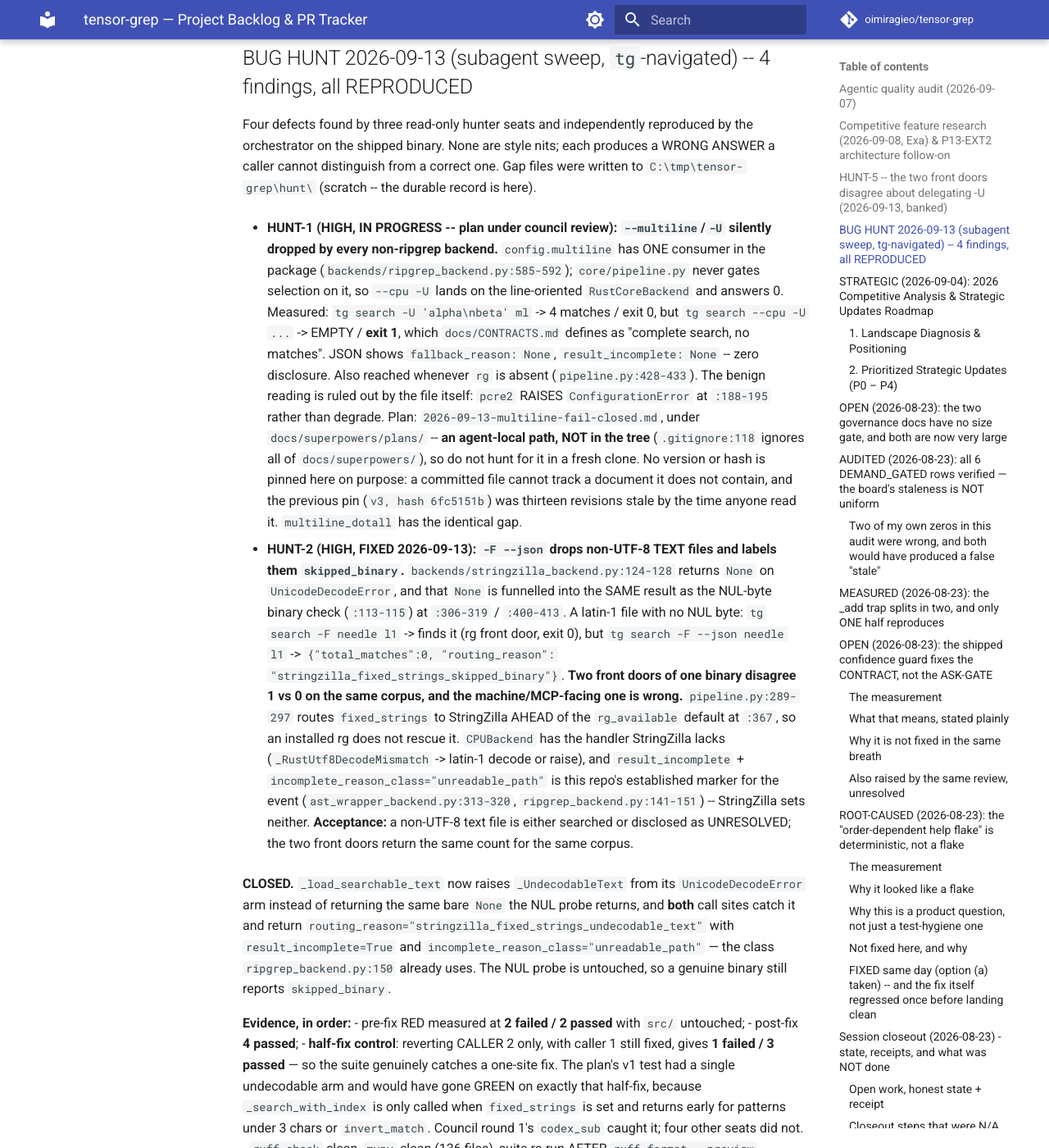
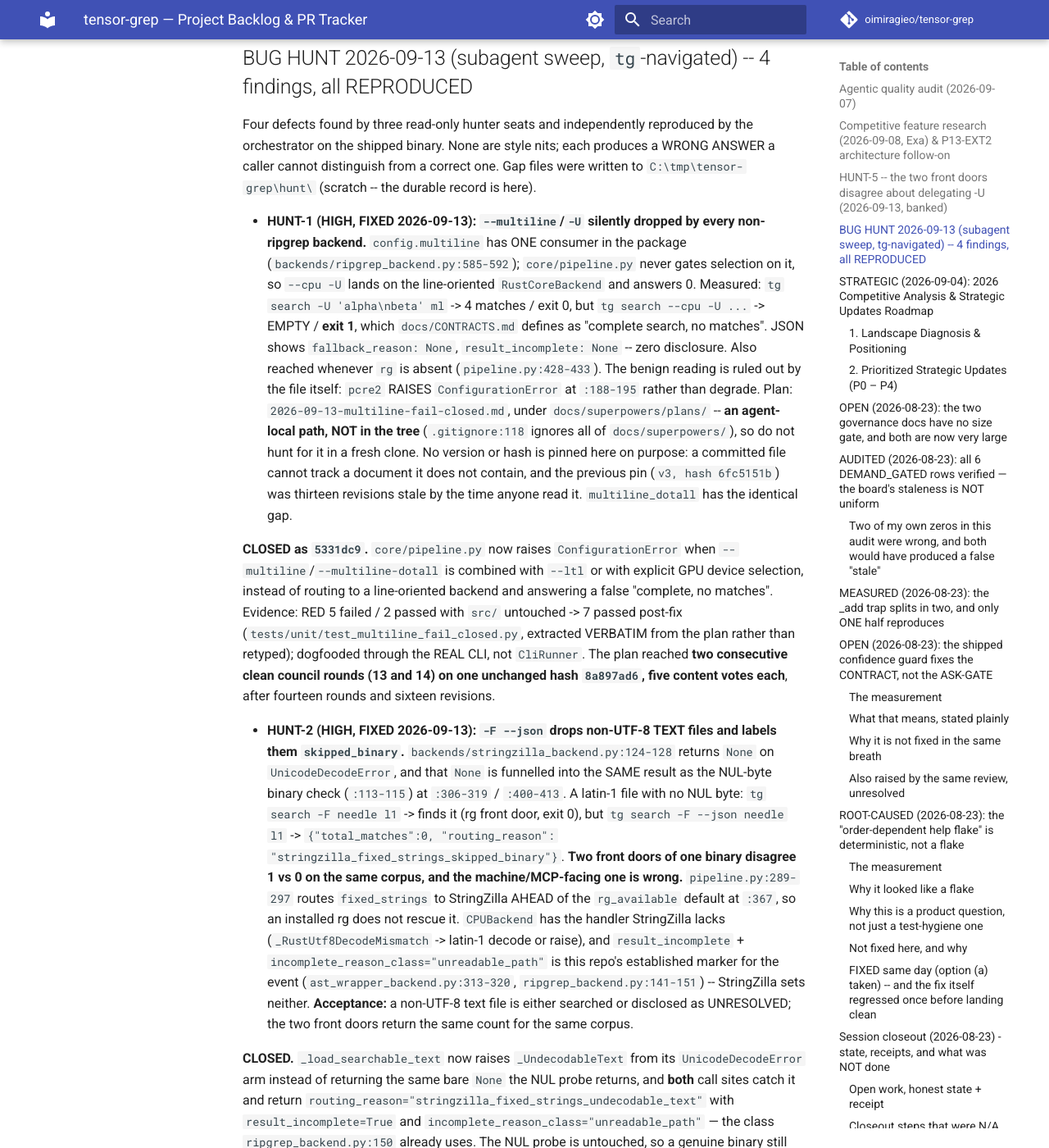
Before and after one commit to oimiragieo/tensor-grep, an MkDocs documentation site: the page built from docs/BACKLOG.md, in a window 1280 px wide and 1400 px high, scrolled down 9096 px. Shown: the whole window at 82% size. Built offline with MkDocs 1.6.1 and Material for MkDocs 9.7.7, drawn with Linux system fonts in a browser that asks for light colours; comment, search, counter and statistics services are not loaded; part of the change alters nothing that is shown; some of the changed text lies outside the part shown.

Commit message:
docs(backlog): close HUNT-1, and bank the session-closeout state
HUNT-1 still read "IN PROGRESS -- plan under council review" while its fix had
already shipped as 5331dc9. A tracker that lags the tree is the specific
failure this repo keeps receipts for, so it is flipped to FIXED with its
evidence chain: RED 5 failed / 2 passed with src/ untouched, 7 passed post-fix,
the test extracted verbatim from the plan rather than retyped, and two
consecutive clean council rounds on one unchanged hash.

The closeout section records every remaining item with a receipt rather than a
status word, and keeps the reason HUNT-4's plan is still in council: round 5
overturned an architectural choice that two seats had checked and approved. The
new CI edit would have passed the coverage gate and left the literal path
outside the governance census forever, because that census derives from
grep -rl TG_REQUIRE_RG_PARITY tests/ and the file it named carries no marker.
Being precise about that matters -- the gate would NOT have failed, which makes
it a silent hole rather than a loud one.

Also banks four ideas for the next session, the sharpest being that
"empty population by construction" appeared three separate times today and a
cheap AST audit would have found all three.

Co-Authored-By: Claude Opus 5 (1M context) <noreply@anthropic.com>
Claude-Session: https://claude.ai/code/session_017dXq2wuRT1uZTHEcxvNtc4

```diff
--- a/docs/BACKLOG.md
+++ b/docs/BACKLOG.md
@@ -235,7 +235,7 @@ orchestrator on the shipped binary. None are style nits; each produces a WRONG A
 cannot distinguish from a correct one. Gap files were written to `C:\tmp\tensor-grep\hunt\`
 (scratch -- the durable record is here).
 
-- **HUNT-1 (HIGH, IN PROGRESS -- plan under council review): `--multiline`/`-U` silently dropped
+- **HUNT-1 (HIGH, FIXED 2026-09-13): `--multiline`/`-U` silently dropped
   by every non-ripgrep backend.** `config.multiline` has ONE consumer in the package
   (`backends/ripgrep_backend.py:585-592`); `core/pipeline.py` never gates selection on it, so
   `--cpu -U` lands on the line-oriented `RustCoreBackend` and answers 0. Measured:
@@ -249,6 +249,15 @@ cannot distinguish from a correct one. Gap files were written to `C:\tmp\tensor-
   for it in a fresh clone. No version or hash is pinned here on purpose: a committed file
   cannot track a document it does not contain, and the previous pin (`v3, hash 6fc5151b`)
   was thirteen revisions stale by the time anyone read it. `multiline_dotall` has the identical gap.
+
+  **CLOSED as `5331dc9`.** `core/pipeline.py` now raises `ConfigurationError` when
+  `--multiline`/`--multiline-dotall` is combined with `--ltl` or with explicit GPU device
+  selection, instead of routing to a line-oriented backend and answering a false "complete, no
+  matches". Evidence: RED 5 failed / 2 passed with `src/` untouched -> 7 passed post-fix
+  (`tests/unit/test_multiline_fail_closed.py`, extracted VERBATIM from the plan rather than
+  retyped); dogfooded through the REAL CLI, not `CliRunner`. The plan reached **two consecutive
+  clean council rounds (13 and 14) on one unchanged hash `8a897ad6`, five content votes each**,
+  after fourteen rounds and sixteen revisions.
 
 - **HUNT-2 (HIGH, FIXED 2026-09-13): `-F --json` drops non-UTF-8 TEXT files and labels them
   `skipped_binary`.** `backends/stringzilla_backend.py:124-128` returns `None` on
@@ -4293,3 +4302,73 @@ stated symptom.
 ## References
 - Cross-session resume anchor (memory): `tensor-grep-drain-resume-2026-07-09.md` (live drain/audit/dogfood/GPU state).
 - Full process rules: [AGENTS.md](https://github.com/oimiragieo/tensor-grep/blob/main/AGENTS.md).
+
+
+## Session closeout 2026-09-13 — three HIGH defects shipped, one plan still in council
+
+**Final local SHA: `bb1d92c`.** Three fixes landed this session, each through the same loop:
+plan -> council until two consecutive clean rounds on one unchanged hash -> RED measured with
+`src/` untouched -> implement -> GREEN -> a **half-fix control** proving the suite catches a
+partial fix -> lint/type -> commit.
+
+| item | state | receipt |
+|---|---|---|
+| HUNT-1 `--multiline` fail-closed | **SHIPPED** | `5331dc9`; RED 5f/2p -> 7 passed; council rounds 13+14 clean on hash `8a897ad6` |
+| HUNT-2 undecodable TEXT disclosure | **SHIPPED** | `8ae32db`; RED 2f/2p -> 4 passed; half-fix control 1f/3p; council rounds 2+3 clean on `4b317ca3` |
+| HUNT-3 incompleteness priority inversion | **SHIPPED** | `bb1d92c`; RED 2f/3p -> 5 passed; half-fix control 1f/3p; collateral 64 passed; council rounds 3+4 clean on `8af0c3a8` |
+| HUNT-4 `--enrich-ast` native door | **OPEN — plan at v5b, council round 6 IN FLIGHT** | plan hash `b86a7e47`; seat logs `C:/tmp/tensor-grep/hunt_r6/`; brief `C:/tmp/tensor-grep/hunt_r6/question.md` |
+| HUNT-5 `-U` delegation parity | **OPEN, unblocked** | its STOP-RECEIPT required the multiline gate, which now exists as `5331dc9` |
+| PR #1154 (`bench:`) | **OPEN, terminal green** | merge after the release window closes |
+| PR #1141 (`fix:`) | **OPEN, terminal green** | merge second; publishes |
+| PR #1150 | **DRAFT, 11 commits behind main** | needs `gh pr update-branch` + `gh pr ready` + REAL CI against current main before merge |
+
+### HUNT-4 is the one item whose PLAN is not settled, and the reason is worth keeping
+
+Round 5 was 2 APPROVED / 3 CHANGES_REQUIRED, and the dissent overturned an **architectural**
+choice the two approving seats had checked carefully and passed. v4 added the new test arm to
+`tests/e2e/test_routing_parity.py` and extended the `native-build-smoke` pytest invocation with a
+literal path so the arm would run. But `.github/workflows/ci.yml:930-940` records, from task
+\#266, that this step uses a GLOB and explicitly NOT a hardcoded filename.
+
+The measurement that settled it is the census of the gate that enforces the rule:
+`tests/unit/test_native_e2e_ci_coverage_contract.py` derives its census from
+`grep -rl TG_REQUIRE_RG_PARITY tests/`, and `grep -c TG_REQUIRE_RG_PARITY
+tests/e2e/test_routing_parity.py` returns **0**. And be precise about what the gate would have
+done: `test_ci_runs_a_pattern_not_a_hardcoded_filename` asserts only
+`any("*" in pattern ...)` (`:98`), so v4's edit — which KEPT the glob and added a literal beside
+it — **would have passed, and CI would have been green**. The literal would simply have sat
+outside the invariant forever. That is worse than a gate failure, not better.
+
+v5 therefore moves the arm into a new `tests/e2e/test_native_enrich_ast.py`, which the EXISTING
+glob already matches and which carries the marker, so it enrols itself in the census and needs no
+workflow edit at all. `tests/e2e/test_native_ltl_passthrough.py` is the precedent — same defect
+class (a missing `SEARCH_PYTHON_PASSTHROUGH_FLAGS` entry), same naming decision.
+
+### What a fresh session should pick up, in order
+
+1. **Read `C:/tmp/tensor-grep/hunt_r6/run.log`** for the round-6 verdicts, then triage: name every
+   non-voting seat (`codex` abstains every round), apply the does-it-change-the-BUILD test, and
+   VERIFY each finding against real code before acting — three round-5 findings were refuted that
+   way. HUNT-4 needs two consecutive clean rounds on one unchanged hash before implementation.
+2. **Merge the PR queue** once no release is in flight: #1154, then #1141, then update+ready #1150.
+   The window closes when the `Semantic Release` JOB succeeds, not when the run completes, and a
+   `bench:`/`docs:` PR that publishes nothing STILL rejects an in-flight release's push.
+3. **HUNT-5**, now unblocked.
+
+### Ideas that would improve the codebase next session
+
+- **A `codex_sub`-shaped seat is worth more than a fifth council seat.** Across six rounds the
+  inlined-source seat was the sole dissenter three times, and was right every time — including on
+  the half-fix hole in HUNT-2's original test, which four seats had cleared. Consider making an
+  inlined-source seat a permanent council member rather than an add-on.
+- **The `TG_REQUIRE_RG_PARITY` census is a good pattern that only one job uses.** Other
+  location-pinned gates (`.tg-registration.toml` pins `{file, symbol}`) have no equivalent
+  self-enrolment, which is why a file split disarmed one on 2026-09-12. Worth a survey of which
+  gates could derive their census instead of listing it.
+- **`unified_incomplete_envelope` had 14 call sites and 0 exercising two signals at once.** That
+  "empty population by construction" shape recurred THREE times this session (HUNT-2's NUL probe
+  ordering, HUNT-3's call census, HUNT-4's inert glob). A cheap AST audit that flags a function
+  whose tests never combine two independent inputs would have found all three.
+- **The `-x` in `pyproject.toml:48-52` makes every bare pytest count a lie.** Every RED
+  measurement this session needed `--maxfail=100`. Consider whether the default is worth what it
+  costs in misread evidence.
```
